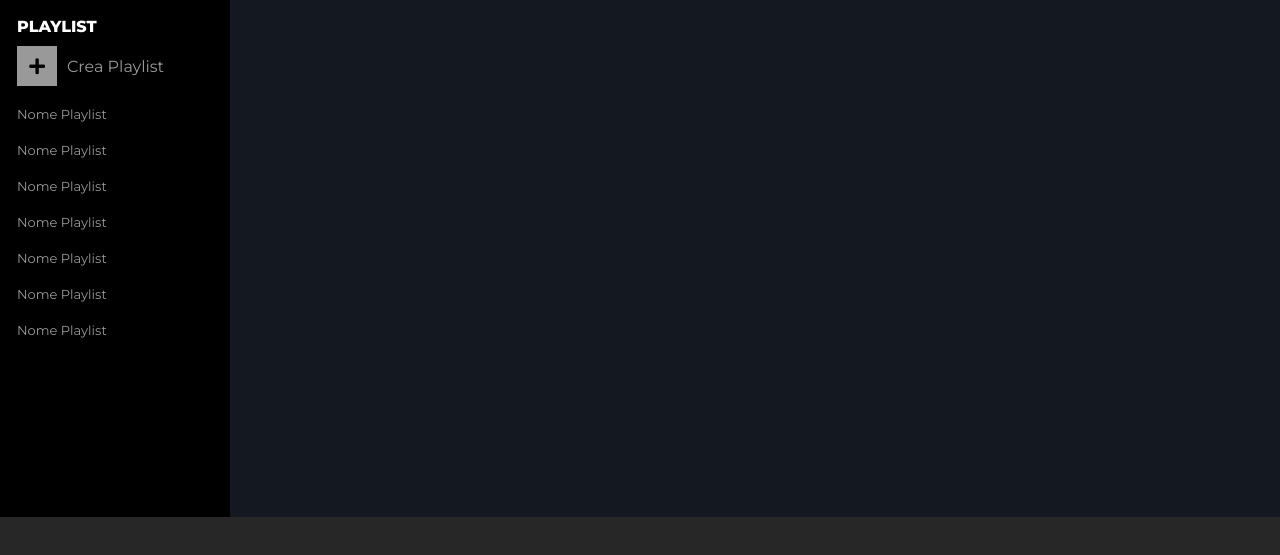
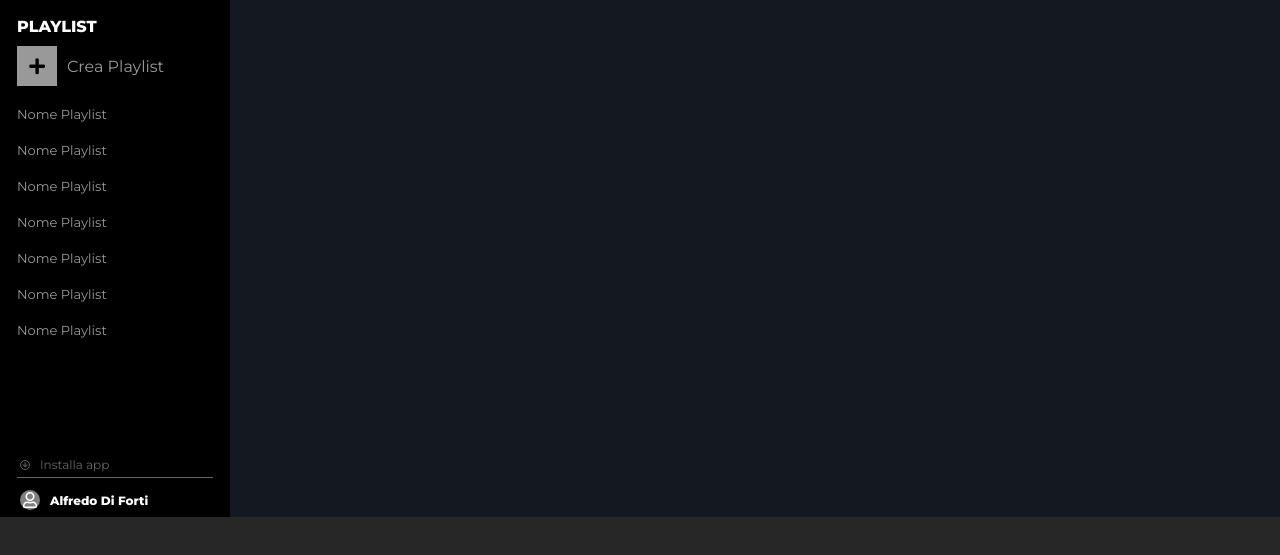
Before and after one commit to alfredodiforti/html-css-spotifyweb, a plain HTML site: page index.html in a window 1280 px wide. Shown: the part 203-758 px from the top of the page. Drawn offline with Linux system fonts and the light colour scheme.

Commit message:
Navbar completa

```diff
--- a/css/styles.css
+++ b/css/styles.css
@@ -105,12 +105,69 @@ a {
 }
 /* Account */
 .account {
-  flex-basis: 80px;
-  display: flex;
-  flex-direction: column;
   padding-left: 17px;
   padding-right: 17px;
 }
+/* install app */
+.account .install {
+  border-bottom: 1px solid white;
+  padding-bottom: 5px;
+  opacity: 0.4;
+  display: flex;
+  flex-direction: column;
+}
+.account .install .circle {
+  width: 10px;
+  height: 10px;
+  border-radius: 50%;
+  background-color: black;
+  border: 1px solid white;
+  display: flex;
+  justify-content: center;
+  align-items: center;
+  margin-left: 3px;
+}
+.account .install .circle i {
+  font-size: 6px;
+  color: white;
+}
+.account .install a {
+  display: flex;
+  align-items: center;
+}
+.account .install p {
+  font-size: 12px;
+  margin-left: 10px;
+}
+/* login */
+.account .login {
+  margin-top: 12px;
+  margin-bottom: 7px;
+}
+.account .login .circle {
+  width: 20px;
+  height: 20px;
+  border-radius: 50%;
+  background-color: #7f7f7f;
+  display: flex;
+  justify-content: center;
+  align-items: center;
+  margin-left: 3px;
+}
+.account .login .circle i {
+  font-size: 16px;
+  color: white;
+}
+.account .login a {
+  display: flex;
+  align-items: center;
+}
+.account .login p {
+  font-size: 12px;
+  margin-left: 10px;
+  font-weight: 800;
+}
+
 /* Albumside */
 .albumside {
   flex-grow: 1;
--- a/index.html
+++ b/index.html
@@ -48,7 +48,21 @@
       </div>
       <!-- account -->
       <div class="account">
-
+        <div class="install">
+          <a href="#">
+            <div class="circle">
+             <i class="fas fa-arrow-down"></i>
+           </div>
+           <p>Installa app</p>
+         </a>
+       </div>
+       <div class="login">
+        <a href="#">
+         <div class="circle">
+          <i class="far fa-user"></i>
+         </div>
+         <p>Alfredo Di Forti</p>
+        </a>
         </div>
 
       </div>
```
